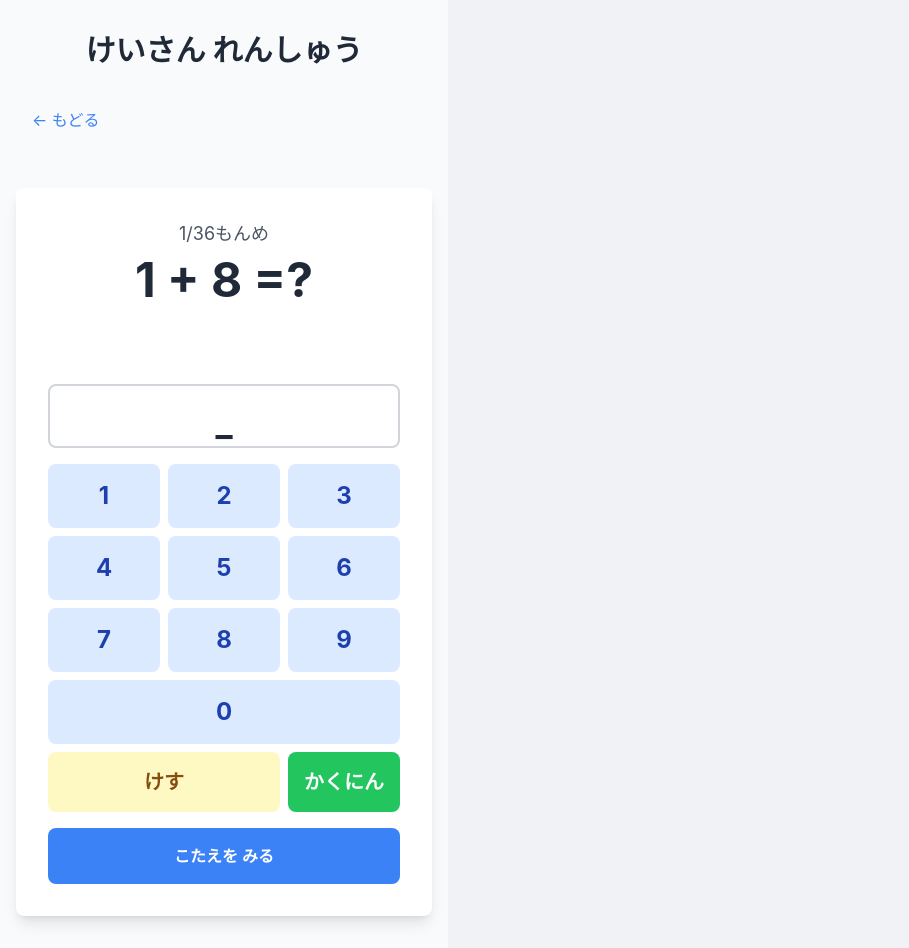
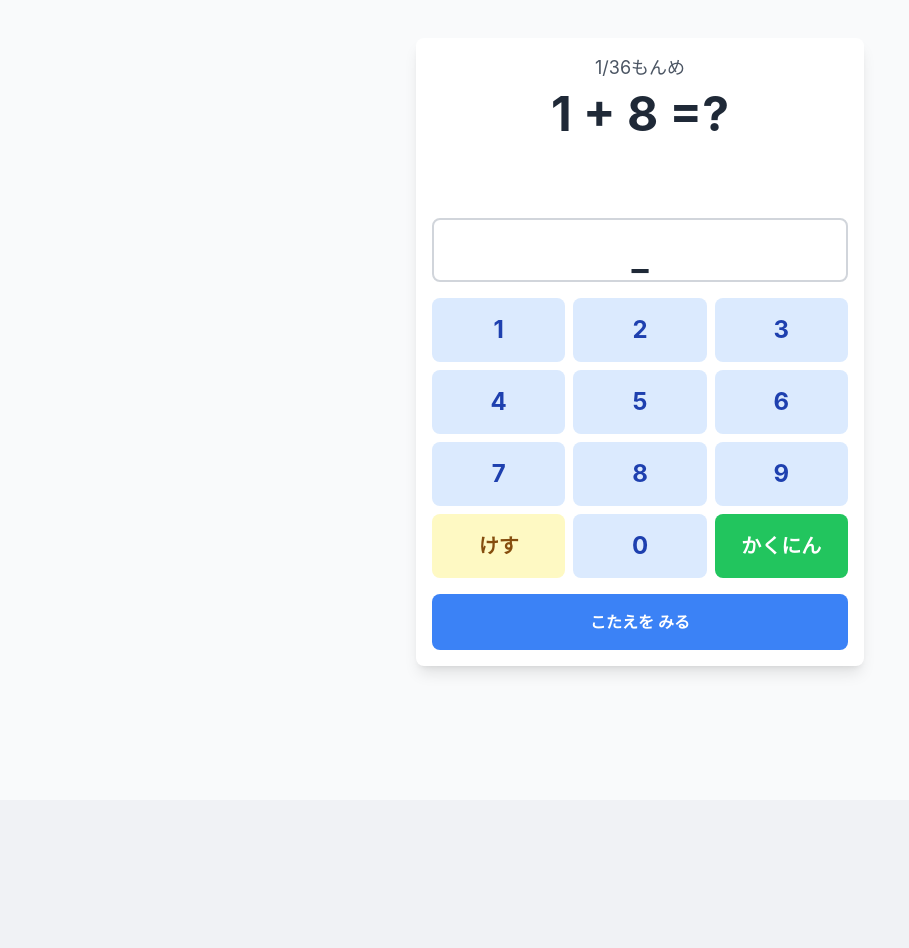
Before and after one commit to kloir-z/1st-math-drill-app, a React (Vite) app: page / in a window 1280 px wide. Both pictures are taken after a click on the button "くりあがりのない 足し算". Shown: the whole page, without its empty margins (0-909 px from the left). After the commit the page ends 800 px from the top, so only its background shows below. Built offline with nearby package versions, Linux system fonts and the light colour scheme.

Commit message:
スタイルの調整

```diff
--- a/src/App.tsx
+++ b/src/App.tsx
@@ -12,27 +12,17 @@ function App() {
   };
 
   return (
-    <div className="container mx-auto px-4 py-8 bg-gray-50">
-      <h1 className="text-3xl font-bold text-center mb-8 text-gray-800">
-        けいさん れんしゅう
-      </h1>
-
+    <div className="min-h-screen min-w-screen bg-gray-50 select-none">
+      <div className="container mx-auto px-4 py-4 md:px-0 md:py-8 max-w-2xl">
         {!selectedProblemType ? (
           <ProblemTypeSelector
             selectedType={selectedProblemType}
             onSelectType={handleProblemTypeSelect}
           />
         ) : (
-        <div>
-          <button
-            onClick={() => setSelectedProblemType(null)}
-            className="mb-4 px-4 py-2 text-blue-500 hover:text-blue-600 transition-colors"
-          >
-            ← もどる
-          </button>
           <MathProblem problemType={selectedProblemType} />
+        )}
       </div>
-      )}
     </div>
   );
 }
--- a/src/components/MathProblem.tsx
+++ b/src/components/MathProblem.tsx
@@ -15,6 +15,17 @@ export const MathProblem: React.FC<MathProblemProps> = ({ problemType }) => {
   const [isAnswerVisible, setIsAnswerVisible] = useState(false);
   const [currentProblemIndex, setCurrentProblemIndex] = useState(0);
 
+  useEffect(() => {
+    const handlePopState = () => {
+      window.history.back();
+    };
+    window.history.pushState(null, '', window.location.pathname);
+    window.addEventListener('popstate', handlePopState);
+    return () => {
+      window.removeEventListener('popstate', handlePopState);
+    };
+  }, []);
+
   // 問題をシャッフルする関数
   const shuffleProblems = useCallback(() => {
     const problems = [...allProblems[problemType]];
@@ -31,11 +42,11 @@ export const MathProblem: React.FC<MathProblemProps> = ({ problemType }) => {
       const shuffled = shuffleProblems();
       setRemainingProblems(shuffled.slice(1));
       setCurrentProblem(shuffled[0]);
-      setCurrentProblemIndex(1); // 最初から始める
+      setCurrentProblemIndex(1);
     } else {
       setCurrentProblem(remainingProblems[0]);
       setRemainingProblems(remainingProblems.slice(1));
-      setCurrentProblemIndex(prev => prev + 1); // インクリメント
+      setCurrentProblemIndex(prev => prev + 1);
     }
     setUserInput('');
     setIsCorrect(null);
@@ -44,7 +55,7 @@ export const MathProblem: React.FC<MathProblemProps> = ({ problemType }) => {
 
   // 数字がクリックされたときの処理
   const handleNumberClick = (num: number) => {
-    if (userInput.length < 2) { // 2桁までの入力に制限
+    if (userInput.length < 2) {
       setUserInput(prev => prev + num.toString());
     }
   };
@@ -63,12 +74,10 @@ export const MathProblem: React.FC<MathProblemProps> = ({ problemType }) => {
     setIsCorrect(isAnswerCorrect);
 
     if (isAnswerCorrect) {
-      // 正解の場合は答えを表示
       setIsAnswerVisible(true);
-      // 少し待ってから次の問題へ
       setTimeout(() => {
         getNextProblem();
-      }, 1500); // 1.5秒後に次の問題へ
+      }, 1500);
     }
   };
 
@@ -76,7 +85,7 @@ export const MathProblem: React.FC<MathProblemProps> = ({ problemType }) => {
     const shuffled = shuffleProblems();
     setRemainingProblems(shuffled.slice(1));
     setCurrentProblem(shuffled[0]);
-    setCurrentProblemIndex(1); // 初期化時は1問目
+    setCurrentProblemIndex(1);
   }, [problemType, shuffleProblems]);
 
   if (!currentProblem) {
@@ -84,27 +93,24 @@ export const MathProblem: React.FC<MathProblemProps> = ({ problemType }) => {
   }
 
   return (
-    <div className="max-w-md mx-auto mt-8">
-      <div className="bg-white p-8 rounded-lg shadow-lg">
+    <div className="flex items-center justify-center min-h-[80vh]">
+      <div className="w-full max-w-md bg-white p-4 rounded-lg shadow-lg">
         {/* 問題番号 */}
-        <div className="text-lg text-gray-600 text-center mb-2">
+        <div className="text-lg text-gray-600 text-center mb-2 select-none">
           {currentProblemIndex}/{allProblems[problemType].length}もんめ
         </div>
 
         {/* 問題表示 */}
-        <div className="text-5xl text-center font-bold mb-4 text-gray-800">
+        <div className="text-5xl text-center font-bold mb-4 text-gray-800 select-none">
           {currentProblem.num1} {currentProblem.operator} {currentProblem.num2} =
           {isAnswerVisible || (isCorrect === true) ? calculateAnswer(currentProblem) : '?'}
         </div>
 
-        {/* 固定高さのメッセージエリア */}
+        {/* メッセージエリア */}
         <div className="h-12 flex items-center justify-center mb-4">
           {isCorrect !== null && (
-            <div
-              className={`text-2xl font-bold ${isCorrect ? 'text-green-500' : 'text-red-500'}
-                transition-opacity duration-200 ease-in-out
-              `}
-            >
+            <div className={`text-2xl font-bold ${isCorrect ? 'text-green-500' : 'text-red-500'}
+              transition-opacity duration-200 ease-in-out select-none`}>
               {isCorrect ? 'せいかい！' : 'ざんねん...'}
             </div>
           )}
@@ -123,7 +129,7 @@ export const MathProblem: React.FC<MathProblemProps> = ({ problemType }) => {
           <button
             onClick={() => setIsAnswerVisible(true)}
             className="w-full p-4 bg-blue-500 text-white rounded-lg font-bold hover:bg-blue-600
-              transition-colors disabled:bg-gray-300"
+              transition-colors disabled:bg-gray-300 select-none"
             disabled={isAnswerVisible || isCorrect === true}
           >
             こたえを みる
--- a/src/components/NumberPad.tsx
+++ b/src/components/NumberPad.tsx
@@ -22,28 +22,39 @@ export const NumberPad: React.FC<NumberPadProps> = ({
                 {currentInput || '_'}
             </div>
 
-            {/* 数字キーパッド */}
+            {/* 数字キーパッドと操作ボタン */}
             <div className="grid grid-cols-3 gap-2">
-                {numbers.map((num) => (
+                {/* 数字 1-9 */}
+                {numbers.slice(0, 9).map((num) => (
                     <button
                         key={num}
                         onClick={() => onNumberClick(num)}
-                        className={` p-4 text-2xl font-bold rounded-lg ${num === 0 ? 'col-span-3' : ''} bg-blue-100 hover:bg-blue-200 text-blue-800 transition-colors duration-200 `}
+                        className="py-3 px-2 md:p-4 text-2xl font-bold rounded-lg bg-blue-100 hover:bg-blue-200 text-blue-800 transition-colors duration-200 flex items-center justify-center"
                     >
                         {num}
                     </button>
                 ))}
 
+                {/* けす */}
                 <button
                     onClick={onDelete}
-                    className="col-span-2 p-4 text-xl font-bold rounded-lg bg-yellow-100 hover:bg-yellow-200 text-yellow-800 transition-colors duration-200"
+                    className="py-3 px-2 md:p-4 text-lg md:text-xl font-bold rounded-lg bg-yellow-100 hover:bg-yellow-200 text-yellow-800 transition-colors duration-200 flex items-center justify-center"
                 >
                     けす
                 </button>
 
+                {/* 0 */}
+                <button
+                    onClick={() => onNumberClick(0)}
+                    className="py-3 px-2 md:p-4 text-2xl font-bold rounded-lg bg-blue-100 hover:bg-blue-200 text-blue-800 transition-colors duration-200 flex items-center justify-center"
+                >
+                    0
+                </button>
+
+                {/* かくにん */}
                 <button
                     onClick={onSubmit}
-                    className="p-4 text-xl font-bold rounded-lg bg-green-500 hover:bg-green-600 text-white transition-colors duration-200"
+                    className="py-3 px-2 md:p-4 text-lg md:text-xl font-bold rounded-lg bg-green-500 hover:bg-green-600 text-white transition-colors duration-200 flex items-center justify-center"
                 >
                     かくにん
                 </button>
--- a/src/index.css
+++ b/src/index.css
@@ -8,17 +8,21 @@
   font-weight: 400;
   background-color: #f0f2f5;
   color: #213547;
+  user-select: none;
+  -webkit-user-select: none;
+  -moz-user-select: none;
+  -ms-user-select: none;
 }
 
 body {
   margin: 0;
-  display: flex;
-  place-items: center;
   min-width: 320px;
   min-height: 100vh;
 }
 
-h1 {
-  font-size: 3.2em;
-  line-height: 1.1;
+@media (orientation: landscape) {
+  .container {
+    max-width: 80vh;
+    margin: 0 auto;
+  }
 }
```
Lines whose indentation alone changed are shown as unchanged.
